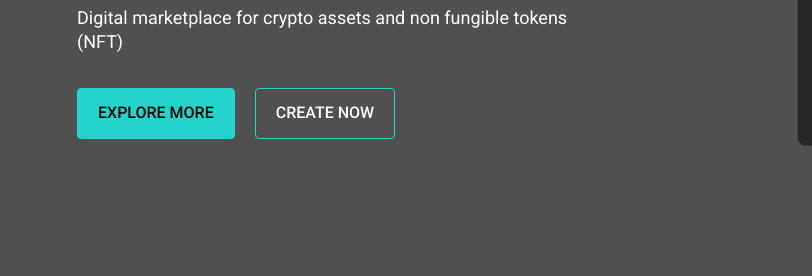
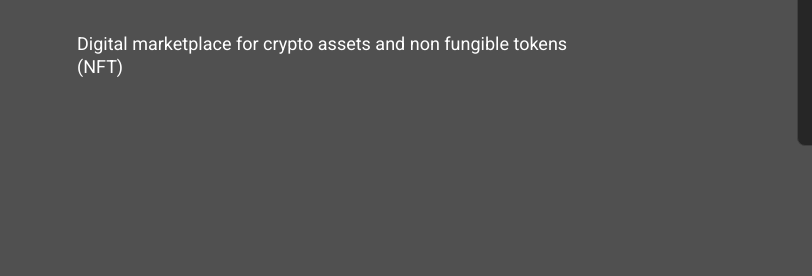
Before and after one commit to TerrniT/nft-area, a plain HTML site: page index.html in a window 1280 px wide. Shown: the part 524-800 px from the top of the page, 0-812 px from the left. Drawn offline with nearby package versions, Linux system fonts and the light colour scheme.

Commit message:
small changes

```diff
--- a/index.html
+++ b/index.html
@@ -62,17 +62,10 @@
               <h1 class="h1 hero-title">
                 Discover Rare Collection of Digital Art and NFT
               </h1>
-
               <p class="hero-text">
                 Digital marketplace for crypto assets and non fungible tokens
                 (NFT)
               </p>
-
-              <div class="btn-group">
-                <button class="btn btn-primary">Explore more</button>
-
-                <button class="btn btn-secondary">Create now</button>
-              </div>
             </div>
 
             <div class="product-card" tabindex="0">
@@ -81,25 +74,20 @@
                   src="./images/nft-5.png"
                   alt="Dimond  a blue body art"
                 />
-
                 <div class="product-actions">
                   <button class="product-card-menu">
                     <ion-icon name="ellipsis-horizontal"></ion-icon>
                   </button>
-
                   <button class="add-to-whishlist" data-whishlist-btn>
                     <ion-icon name="heart"></ion-icon>
                   </button>
                 </div>
-
                 <button class="place-bid-btn">Place bid</button>
               </figure>
-
               <div class="product-content">
                 <a href="#" class="h4 product-title"
                   >#5</a
                 >
-
                 <div class="product-meta">
                   <div class="product-author">
                     <figure class="author-img">
@@ -108,24 +96,18 @@
                         alt="Jack Reacher"
                       />
                     </figure>
-
                     <div class="author-content">
                       <h4 class="h5 author-title">Terrnit</h4>
-
                       <a href="#" class="author-username">@terrnit</a>
                     </div>
                   </div>
-
                   <div class="product-price">
-                    <data value="0.568">0.568ETH</data>
-
+                    <data value="0.568"> 0.568ETH</data>
                     <p class="label">Current Bid</p>
                   </div>
                 </div>
-
                 <div class="product-footer">
                   <p class="total-bid">12+ Place Bid.</p>
-
                   <button class="tag">New</button>
                 </div>
               </div>
```
